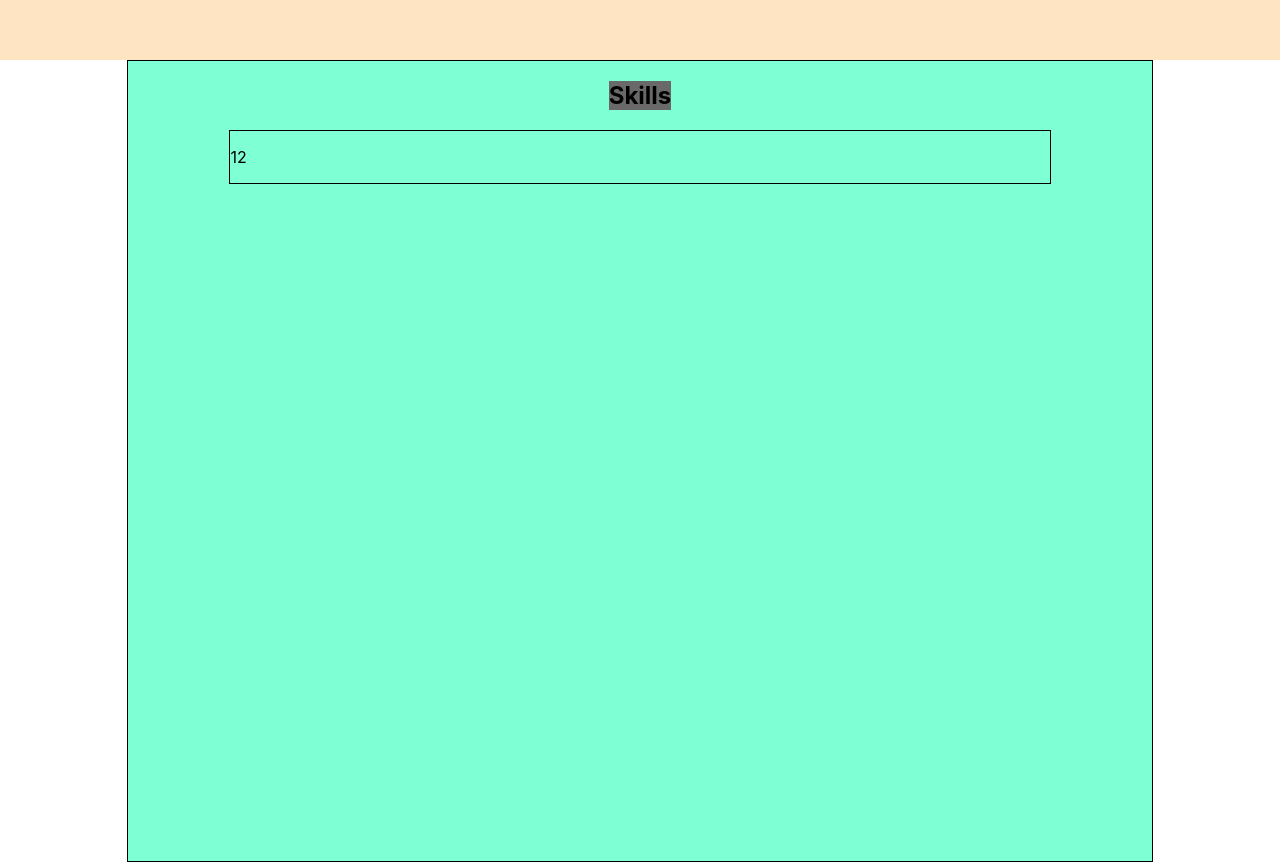
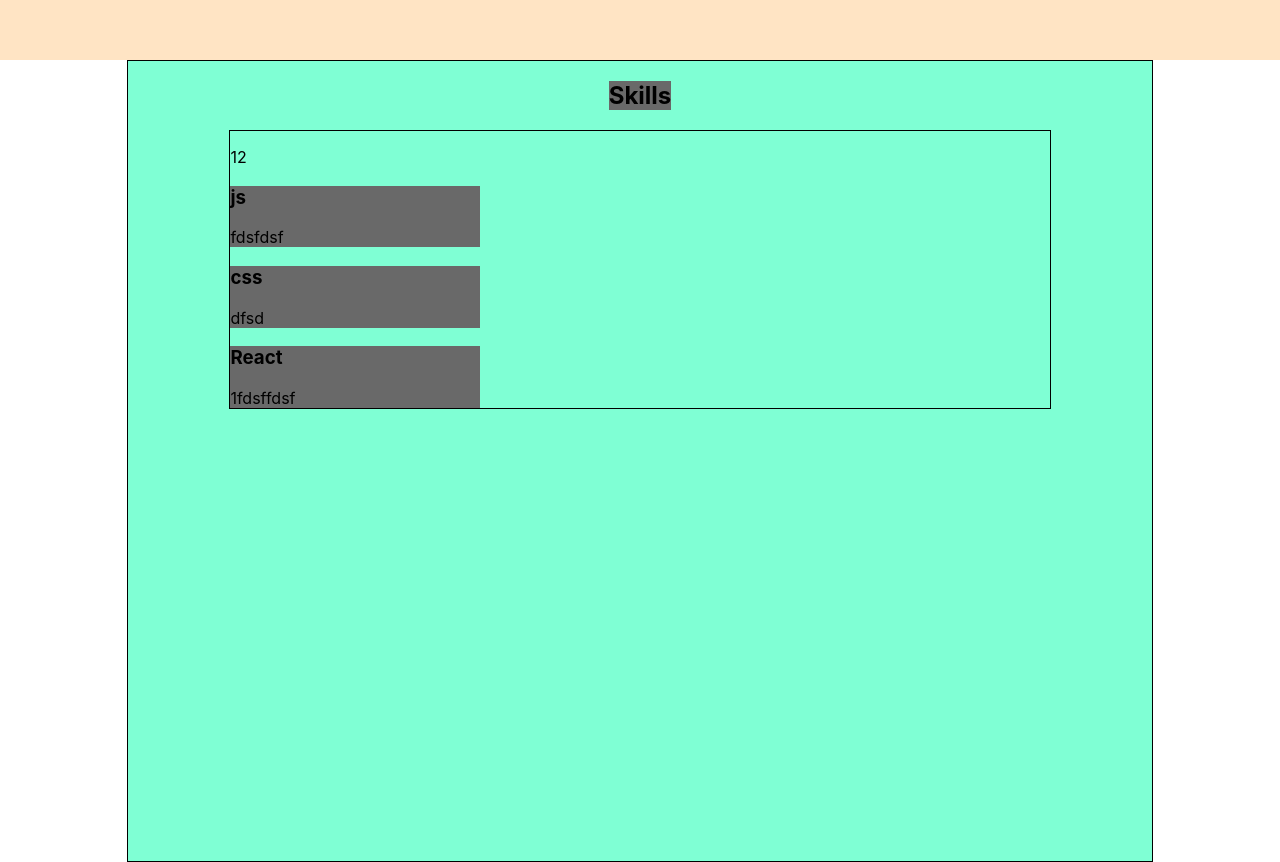
Before and after one commit to Bigon4ik/profile, a React (Create React App) app: page / in a window 1280 px wide. Shown: the part 820-1682 px from the top of the page. Built offline with nearby package versions, Linux system fonts and the light colour scheme.

Commit message:
refactor skill, add props title and props discription

```diff
--- a/src/skills/Skills.js
+++ b/src/skills/Skills.js
@@ -1,5 +1,6 @@
 import style from '../skills/Skills.module.css';
 import styleContainer from '../common/style/Container.module.css';
+import Skill from "./skill/Skill";
 
 function Skills() {
     return (
@@ -11,6 +12,10 @@ function Skills() {
                 <h2 className={style.title}>Skills</h2>
                 <div className={style.skills}>
                     <p>12</p>
+                    <Skill title={"js"} discription={"fdsfdsf"}/>
+                    <Skill title={"css"} discription={"dfsd"}/>
+                    <Skill title={"React"} discription={"1fdsffdsf"}/>
+
                 </div>
             </div>
 
--- a/src/skills/skill/Skill.js
+++ b/src/skills/skill/Skill.js
@@ -1,18 +1,15 @@
 import style from './Skill.module.css';
-import styleContainer from '../common/style/Container.module.css';
 
-function Skill() {
+function Skill(props) {
     return (
 
-        <div className={style.skillBlock}>
-            <div className={`
-            ${styleContainer.container}
-            ${style.skillsContainer}`}>
-                <h2 className={style.title}>Skills</h2>
-                <div className={style.skills}>
-                    <p>12</p>
-                </div>
-            </div>
+        <div className={style.skill}>
+            <div className={style.icon}></div>
+            <h3>{props.title}</h3>
+            <span className={style.discription}>
+                {props.discription}
+            </span>
+
 
         </div>
     );
--- a/src/skills/skill/Skill.module.css
+++ b/src/skills/skill/Skill.module.css
@@ -1,27 +1,27 @@
 
-.skillBlock{
-    border: 1px solid;
-    height: 100vh;
-    width: 80%;
-    margin: 0 auto;
-    background-color: aquamarine;
+/*.skillBlock{*/
+/*    border: 1px solid;*/
+/*    height: 100vh;*/
+/*    width: 80%;*/
+/*    margin: 0 auto;*/
+/*    background-color: aquamarine;*/
 
-}
-.skillContainer{
-    flex-direction: column;
-    justify-content: flex-start;
+/*}*/
+/*.skillContainer{*/
+/*    flex-direction: column;*/
+/*    justify-content: flex-start;*/
+
+
+/*}*/
+/*.title{*/
+/*    background-color: dimgrey;*/
+
+
+/*}*/
+.skill{
+
+background-color: dimgrey;
+    width: 250px;
 
 
 }
-.title{
-    background-color: dimgrey;
-
-
-}
-.skill{
-
-    border: 1px solid;
-    width: 100%;
-
-
-}
```
